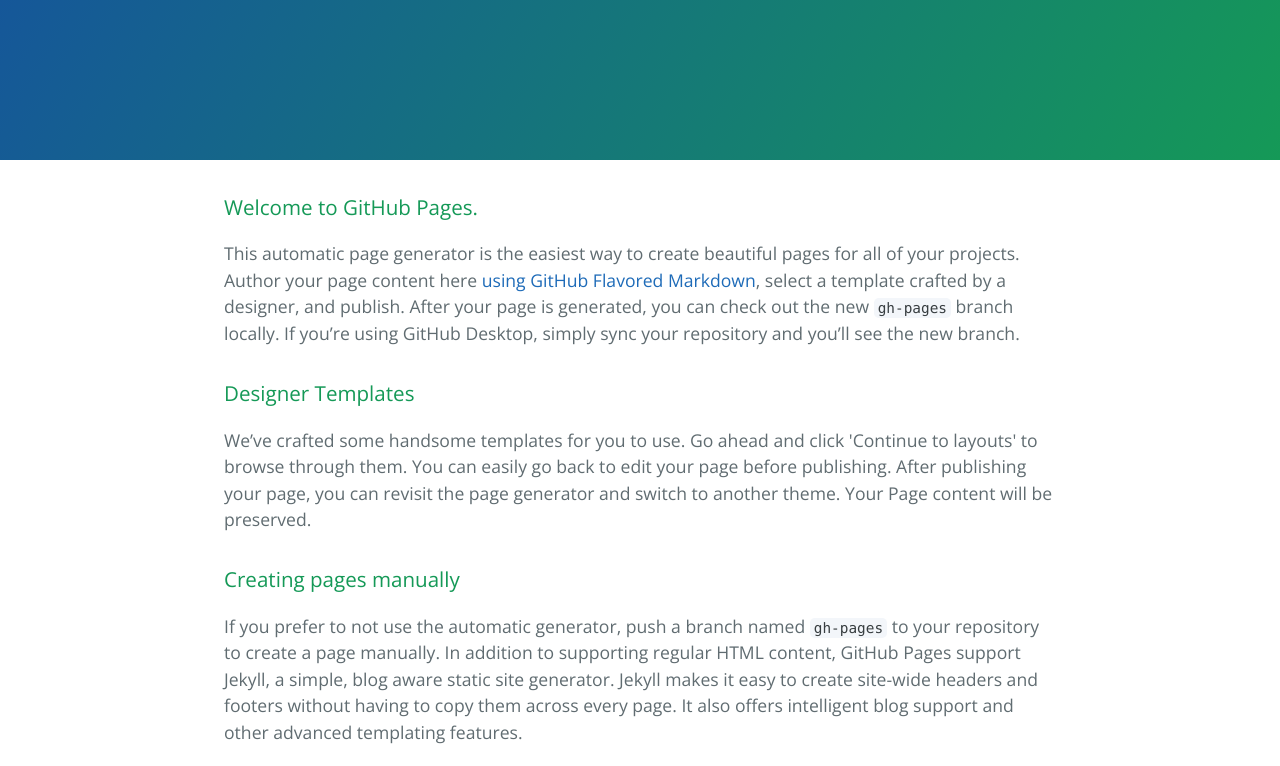
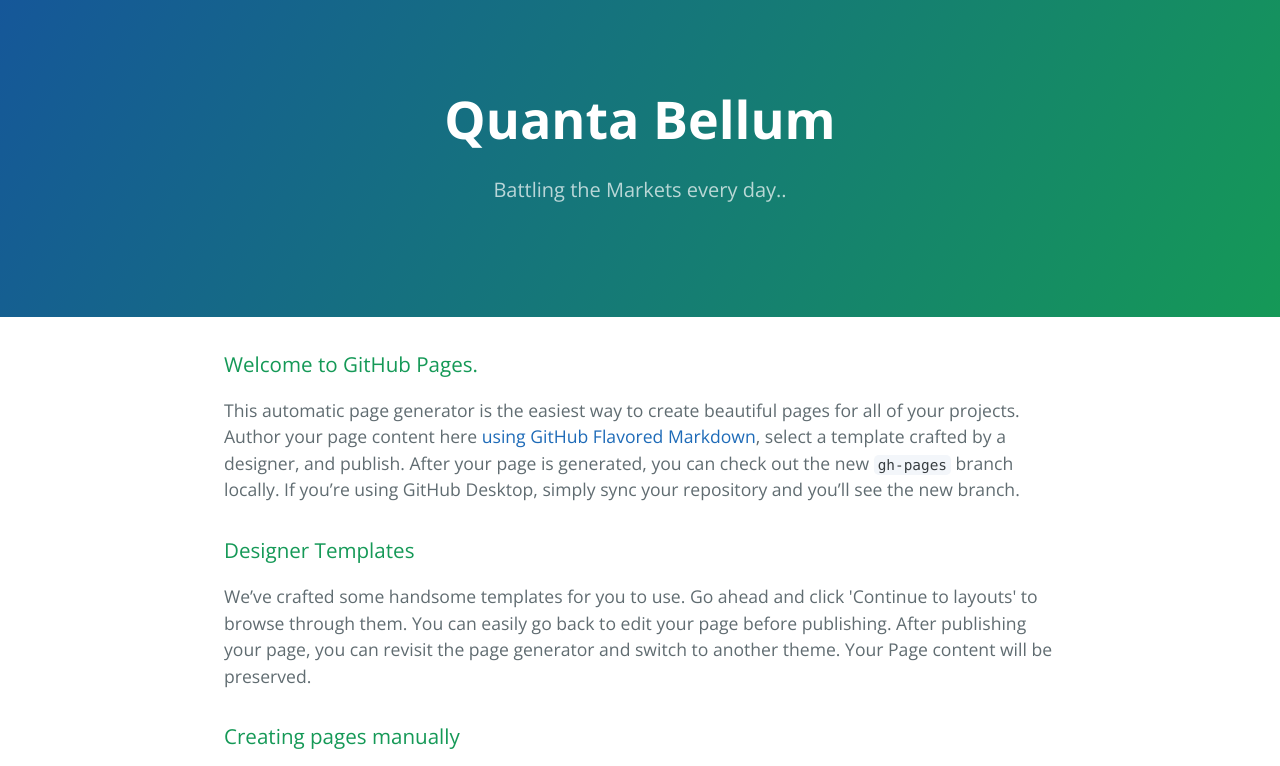
Before and after one commit to syedpeer/mywebsite, a plain HTML site: page index.html in a window 1280 px wide. Shown: the top 766 px of the page. Drawn offline with nearby package versions, Linux system fonts and the light colour scheme.

Commit message:
Update index.html

```diff
--- a/index.html
+++ b/index.html
@@ -11,9 +11,9 @@
   </head>
   <body>
     <section class="page-header">
+      <h1 class="project-name">Quanta Bellum</h1>
+      <h2 class="project-tagline">Battling the Markets every day..</h2>
       <!--
-      <h1 class="project-name">Mywebsite</h1>
-      <h2 class="project-tagline"></h2>
       <a href="https://github.com/syedpeer/mywebsite" class="btn">View on GitHub</a>
       <a href="https://github.com/syedpeer/mywebsite/zipball/master" class="btn">Download .zip</a>
       <a href="https://github.com/syedpeer/mywebsite/tarball/master" class="btn">Download .tar.gz</a>
```
